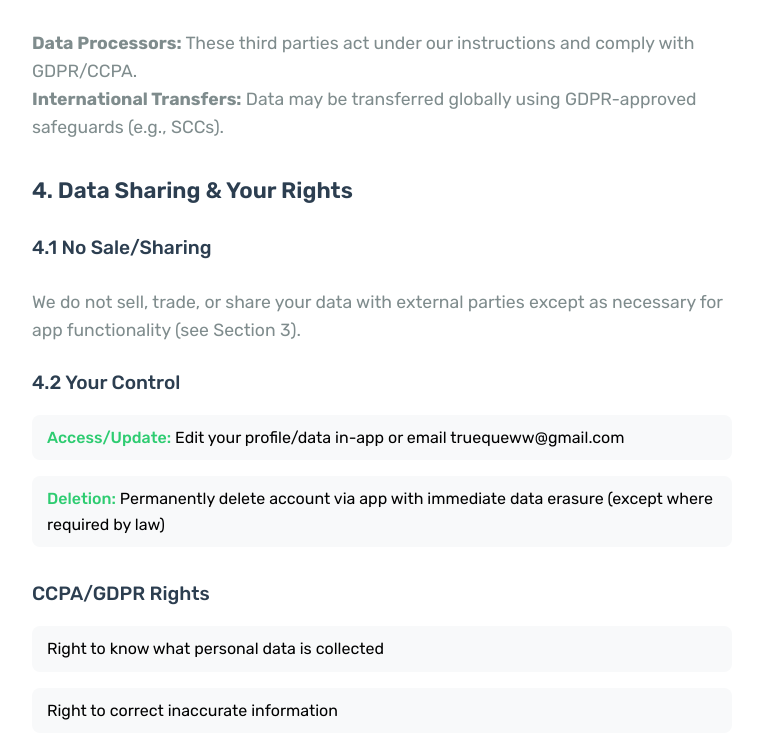
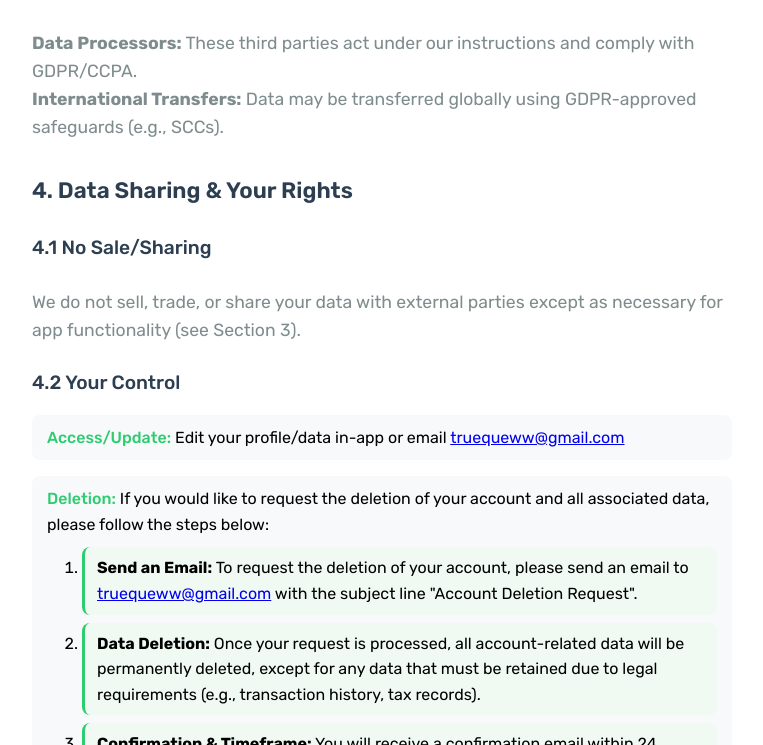
Before and after one commit to Jeiberth/MyWebsite, a plain HTML site: page trueque/tspp/index.html in a window 1280 px wide. Shown: the part 2055-2800 px from the top of the page, without its empty margins (258-1021 px from the left). Drawn offline with Linux system fonts and the light colour scheme.

Commit message:
Update index.html
add deletion extension policy

```diff
--- a/trueque/tspp/index.html
+++ b/trueque/tspp/index.html
@@ -228,6 +228,26 @@
             color: #27ae60;
         }
 
+        .sub-list {
+    margin: 10px 0 10px 20px;
+    padding-left: 15px;
+}
+
+.sub-list li {
+    margin: 8px 0;
+    padding: 8px 12px;
+    background: #f0faf3;
+    border-left: 3px solid var(--primary-color);
+}
+
+.sub-list ol {
+    list-style-type: decimal;
+}
+
+.sub-list ul {
+    list-style-type: circle;
+}
+
         @media (max-width: 768px) {
             .service-table {
                 width: 100%;
@@ -284,7 +304,7 @@
     <div class="content">
         <div class="content-container">
             <h1>Privacy Policy</h1>
-            <p class="description">Last Updated: 24/02/2025</p>
+            <p class="description">Last Updated: 22/02/2025</p>
 
             <p class="description">Thank you for using Trueque! Your privacy is important to us. This Privacy Policy explains how we collect, use, store, and protect your information when you use our app. By using Trueque, you agree to the terms outlined below. If you disagree, please discontinue use.</p>
 
@@ -409,8 +429,30 @@
 
             <h3>4.2 Your Control</h3>
             <ul class="policy-list">
-                <li><span class="highlight">Access/Update:</span> Edit your profile/data in-app or email truequeww@gmail.com</li>
-                <li><span class="highlight">Deletion:</span> Permanently delete account via app with immediate data erasure (except where required by law)</li>
+                <li>
+                    <span class="highlight">Access/Update:</span>
+                    Edit your profile/data in-app or email
+                    <a href="mailto:truequeww@gmail.com">truequeww@gmail.com</a>
+                </li>
+                <li>
+                    <span class="highlight">Deletion:</span>
+                    If you would like to request the deletion of your account and all associated data, please follow the steps below:
+                    <ol class="sub-list">
+                        <li>
+                            <strong>Send an Email:</strong>
+                            To request the deletion of your account, please send an email to <a href="mailto:truequeww@gmail.com?subject=Account%20Deletion%20Request" target="_blank"> truequeww@gmail.com</a> with the subject line "Account Deletion Request".
+                        </li>
+                        <li>
+                            <strong>Data Deletion:</strong>
+                            Once your request is processed, all account-related data will be permanently deleted, except for any data that must be retained due to legal requirements (e.g., transaction history, tax records).
+                        </li>
+                        <li>
+                            <strong>Confirmation & Timeframe:</strong>
+                            You will receive a confirmation email within 24 hours, and your account will be deleted within 7 business days.
+                        </li>
+                    </ol>
+                    For more details, please visit our <a href="../deleteAccount/index.html" target="_blank"> Account Deletion Request Page.</a>
+                </li>
             </ul>
 
             <h3>CCPA/GDPR Rights</h3>
@@ -441,7 +483,7 @@
             Email: <a href="mailto:truequeww@gmail.com">truequeww@gmail.com</a><br>
             </p>
 
-            <p class="description"><strong>Effective Date:</strong> 24/02/2025</p>
+            <p class="description"><strong>Effective Date:</strong> 22/02/2025</p>
         </div>
     </div>
 
```
